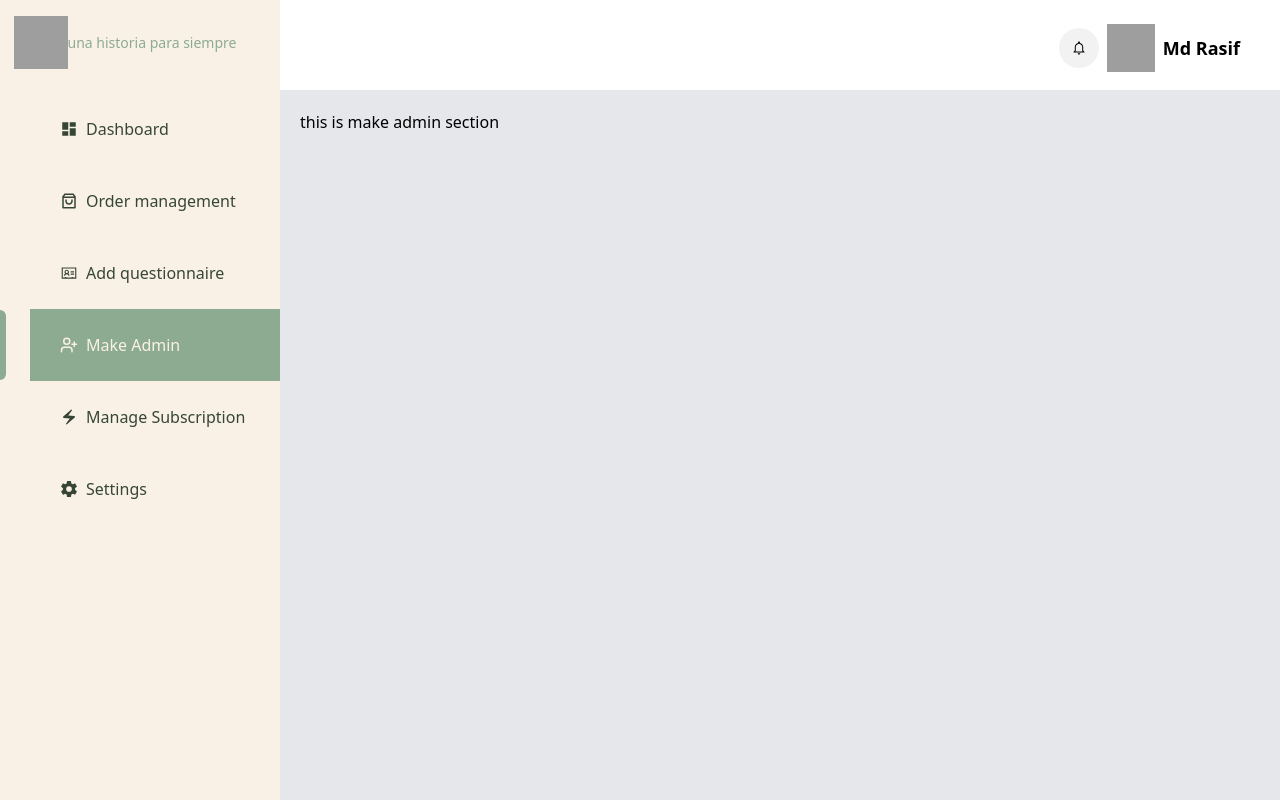
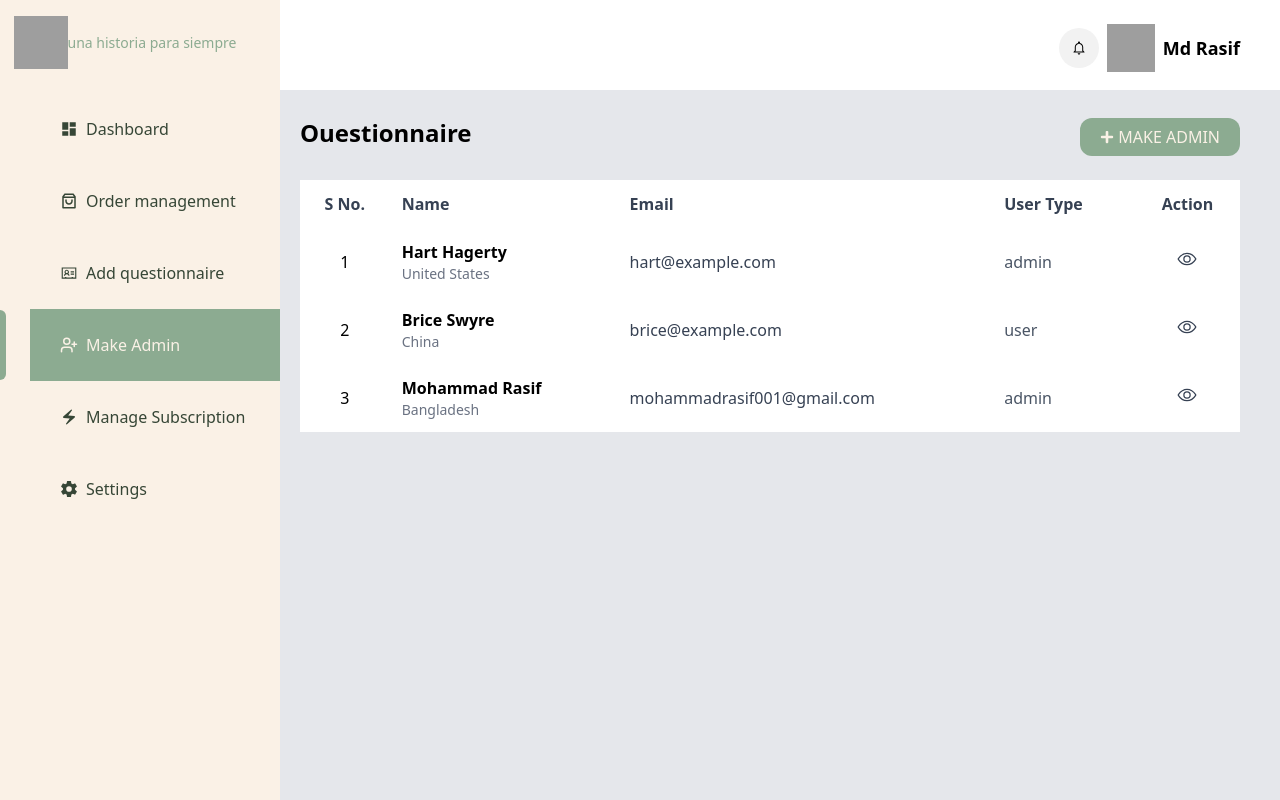
Before and after one commit to MohammedRasif/AMD-Dashboard, a React (Vite) app: page /makeadmin in a window 1280 px wide. Built offline with nearby package versions, Linux system fonts and the light colour scheme; grey boxes are pictures that could not be loaded.

Commit message:
Make admin section create

```diff
--- a/src/assets/component/Shared/MakeAdmin.jsx
+++ b/src/assets/component/Shared/MakeAdmin.jsx
@@ -1,8 +1,87 @@
+import { FaPlus } from "react-icons/fa";
+import { IoEyeOutline } from "react-icons/io5";
+import { NavLink } from "react-router-dom";
 
 const MakeAdmin = () => {
+    // Sample user data
+    const users = [
+        {
+            id: 1,
+            name: "Hart Hagerty",
+            country: "United States",
+            email: "hart@example.com",
+            role: "admin",
+            subscription: "Premium",
+            income: "$20",
+        },
+        {
+            id: 2,
+            name: "Brice Swyre",
+            country: "China",
+            email: "brice@example.com",
+            role: "user",
+            subscription: "Free",
+            income: "$15",
+        },
+        {
+            id: 5,
+            name: "Mohammad Rasif",
+            country: "Bangladesh",
+            email: "mohammadrasif001@gmail.com",
+            role: "admin",
+            subscription: "Premium",
+            income: "$30",
+        },
+    ];
+
+
     return (
         <div>
-            <h1>this is make admin section</h1>
+            <div className="flex items-center justify-between">
+            <h1 className="text-[24px] font-bold  ">Ouestionnaire</h1>
+            <button
+                // onClick={() => setIsOpen(true)}
+                className="w-[160px] uppercase h-[38px] bg-[#8CAB91] mt-2 text-[#FAF1E6] flex items-center justify-between px-5 rounded-xl">
+                <FaPlus className="text-sm" />
+                <h1>Make Admin</h1>
+            </button>
+        </div>
+        <div>
+        <table className="table-auto w-full border-collapse mt-6 bg-white">
+                <thead>
+                    <tr className="text-gray-700">
+                        <th className="p-3">S No.</th>
+                        <th className="p-3 text-left">Name</th>
+                        <th className="p-3 text-left">Email</th>
+                        <th className="p-3 text-left">User Type</th>
+                        <th className="p-3">Action</th>
+                    </tr>
+                </thead>
+                <tbody>
+                    {users.map((user, index) => (
+                        <tr key={user.id} className="hover:bg-gray-100 transition-all duration-200">
+                            <td className="p-3 text-center">{index + 1}</td>
+                            <td className="p-3 flex items-center gap-3">
+
+                                <div>
+                                    <div className="font-bold">{user.name}</div>
+                                    <div className="text-sm text-gray-500">{user.country}</div>
+                                </div>
+                            </td>
+                            <td className="p-3 text-gray-700">{user.email}</td>
+                            <td className="p-3 text-gray-600">{user.role}</td>
+                            <td className="p-3 text-center">
+                                <NavLink to="/oderDetails">
+                                <button className="text-xl text-gray-700 hover:text-blue-500">
+                                    <IoEyeOutline />
+                                </button>
+                                </NavLink>
+                            </td>
+                        </tr>
+                    ))}
+                </tbody>
+            </table>
+        </div>
         </div>
     );
 }
```
Also changed, not shown: src/assets/component/Shared/OderDetails.jsx (line endings or trailing spaces).
